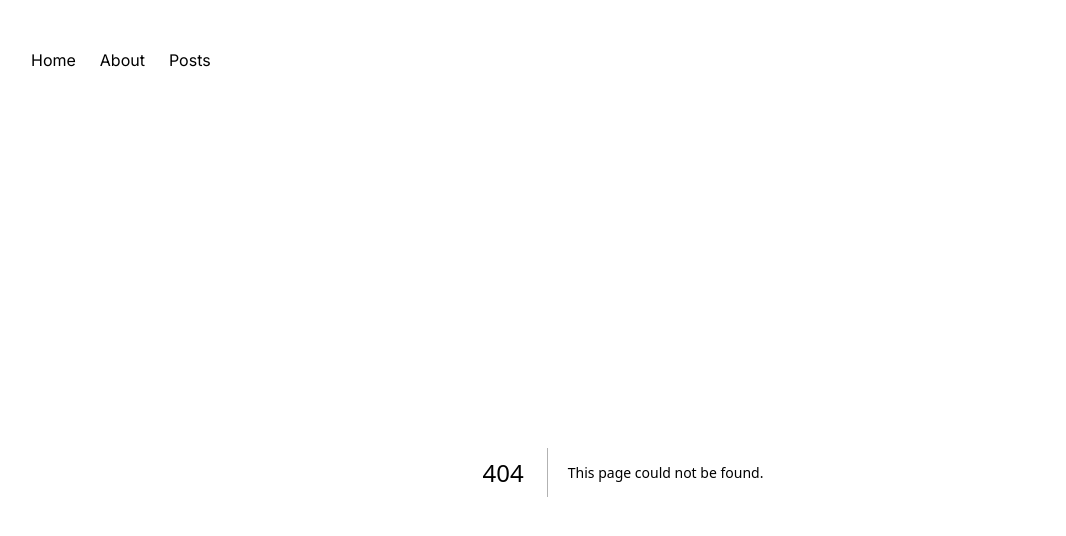
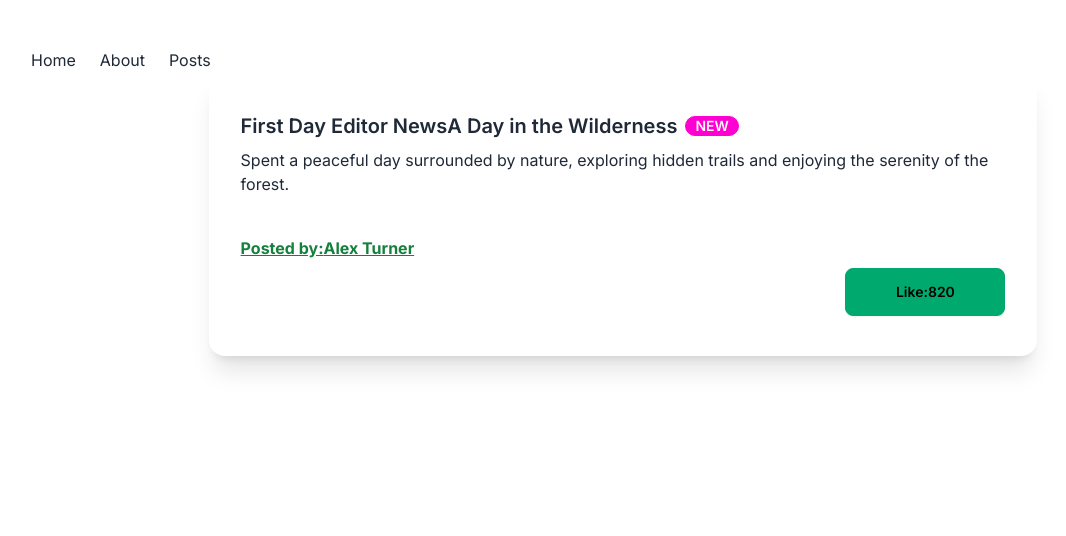
Before and after one commit to farukwebcode21/next-level-data-fetching, a Next.js app: page /posts/1 in a window 1280 px wide. Before the commit this address had no page. Shown: the top 536 px of the page, without its empty margins (17-1083 px from the left). Built offline with nearby package versions, Linux system fonts and the light colour scheme; data requests are answered from the project's data file.

Commit message:
generate dynamic single page

```diff
--- /dev/null
+++ b/src/app/posts/[postId]/page.js
@@ -0,0 +1,30 @@
+import React from "react";
+
+const PostDetailPage = async ({ params }) => {
+  //   console.log(params.postId);
+  const res = await fetch(`http://localhost:5000/posts/${params.postId}`);
+  const post = await res.json();
+  return (
+    <div
+      key={post.id}
+      className=" w-[70%] card mx-auto bg-gray-200-100 shadow-xl py-2"
+    >
+      <div className="card-body ">
+        <h2 className="card-title">
+          {post.title}
+          <div className="badge badge-secondary">NEW</div>
+        </h2>
+        <p>{post.description}</p>
+        <br></br>
+        <h3 className="text-green-700 font-bold underline">
+          Posted by:{post.author}
+        </h3>
+        <div className="card-actions justify-end">
+          <div className="btn btn-success w-40">Like:{post.like}</div>
+        </div>
+      </div>
+    </div>
+  );
+};
+
+export default PostDetailPage;
--- a/src/app/posts/page.js
+++ b/src/app/posts/page.js
@@ -1,3 +1,5 @@
+import Link from "next/link";
+
 const PostsPage = async () => {
   const res = await fetch("http://localhost:5000/posts", {
     cache: "no-store",
@@ -27,7 +29,7 @@ const PostsPage = async () => {
             <div className="card-actions justify-end">
               <div className="btn btn-success w-40">Like:{post.like}</div>
               <div className="py-3 px-3 border bg-red-500 text-white">
-                See More
+                <Link href={`posts/${post.id}`}>See More</Link>
               </div>
             </div>
           </div>
```
